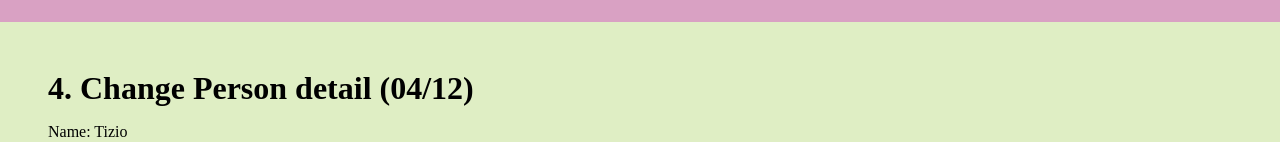
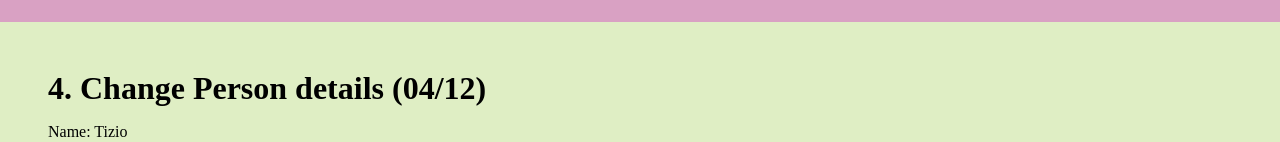
Before and after one commit to paininoa/exercise-react-states, a React (Vite) app: page / in a window 1280 px wide. Shown: the part 541-683 px from the top of the page. Built offline with nearby package versions, Linux system fonts and the light colour scheme.

Commit message:
Fixes with Hyur

```diff
--- a/src/Person_4-12/Person.jsx
+++ b/src/Person_4-12/Person.jsx
@@ -27,13 +27,12 @@ export default function () {
 
   return (
     <div className="wrapperPerson">
-      <h1>4. Change Person detail (04/12)</h1>
+      <h1>4. Change Person details (04/12)</h1>
       <ul>
         <li>Name: {person.name}</li>
         <li>Age: {person.age}</li>
         <li>Occupation: {person.occupation}</li>
       </ul>
-
       <select
         value={selectedKey}
         onChange={(e) => setSelectedKey(e.target.value)}
@@ -44,7 +43,7 @@ export default function () {
       </select>
 
       <input
-        type="text"
+        type={typeof person[selectedKey] === "string" ? "text" : "number"}
         value={newValue}
         onChange={(e) => setNewValue(e.target.value)}
       />
```
